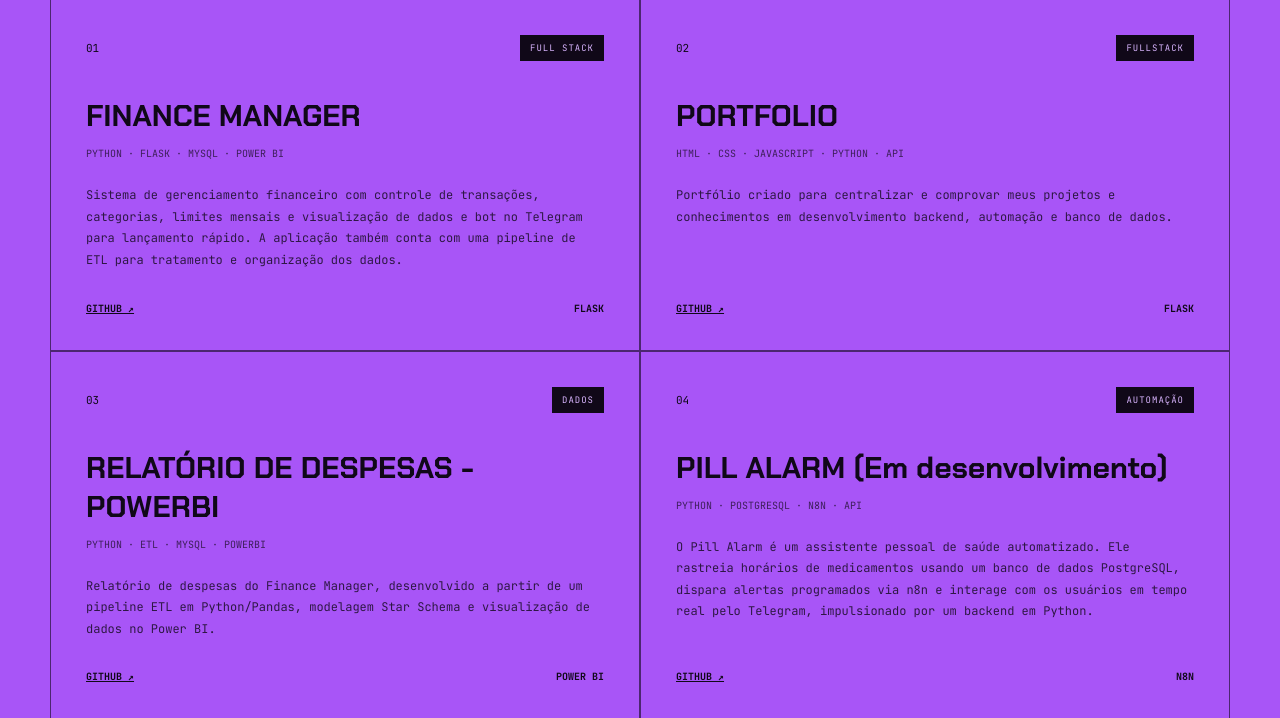
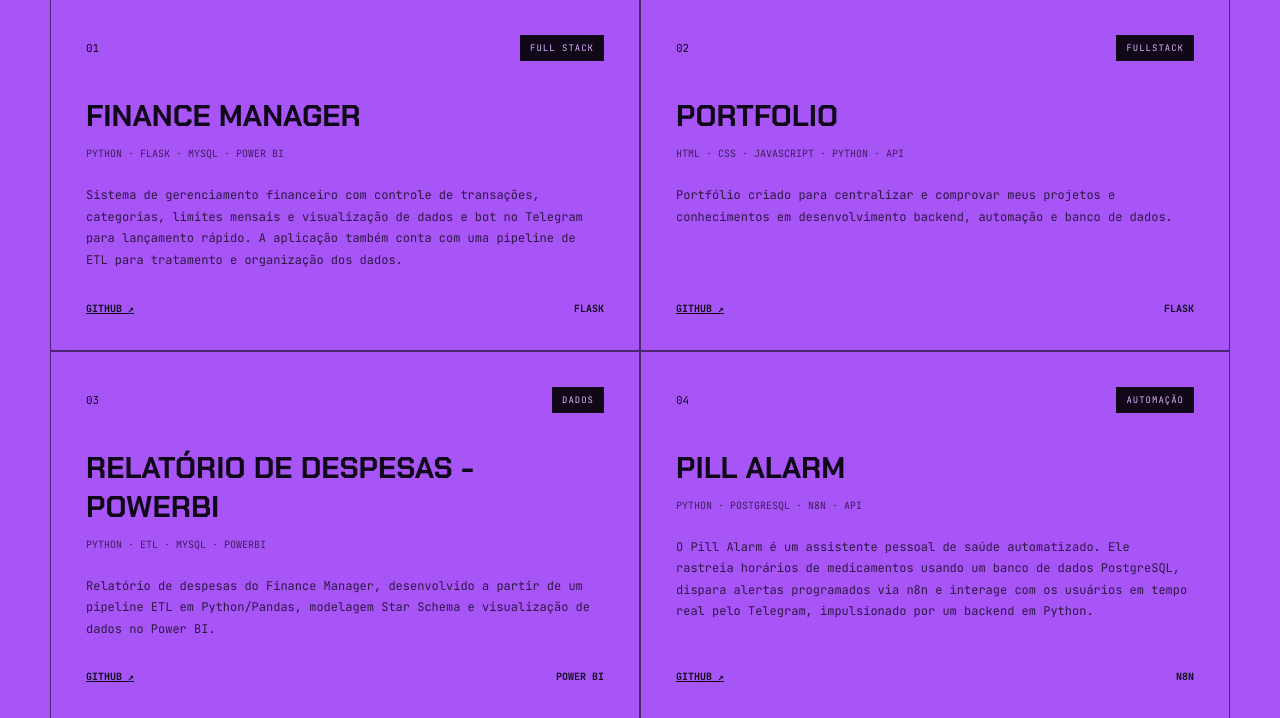
Before and after one commit to alinneoliveira-dev/portfolio, a Flask app: page / in a window 1280 px wide. Shown: the part 2204-2922 px from the top of the page. Run offline with Flask 3, Linux system fonts and the light colour scheme.

Commit message:
ajustando imagem do projeto completo

```diff
--- a/templates/index.html
+++ b/templates/index.html
@@ -244,12 +244,12 @@
                         </div>
                     </article>
 
-                    <article class="project-card" data-category="automation">
+                    <article class="project-card" data-category="automation" style="--project-image: url('assets/n8n_workflow2.png');">
                         <div class="project-header">
                             <span class="project-number">04</span>
                             <span class="project-type">AUTOMAÇÃO</span>
                         </div>
-                        <h3>PILL ALARM (Em desenvolvimento)</h3>
+                        <h3>PILL ALARM</h3>
 
                         <div class="project-tech">
                             PYTHON · POSTGRESQL · N8N · API
```
Also changed, not shown: static/assets/n8n_workflow2.png (added).
